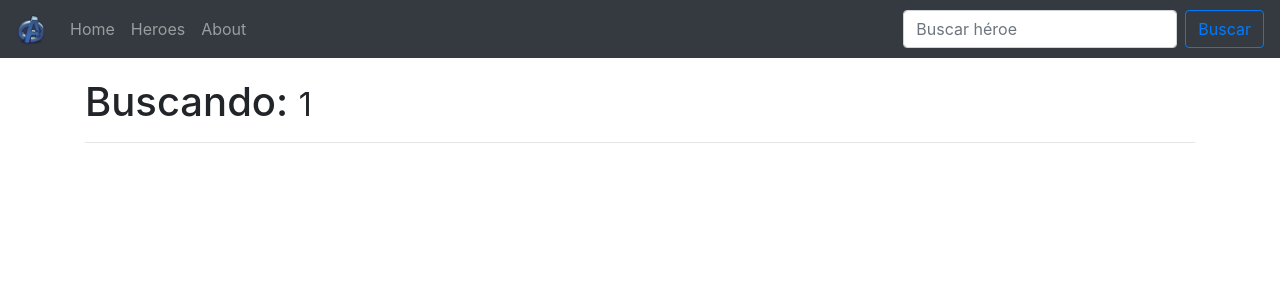
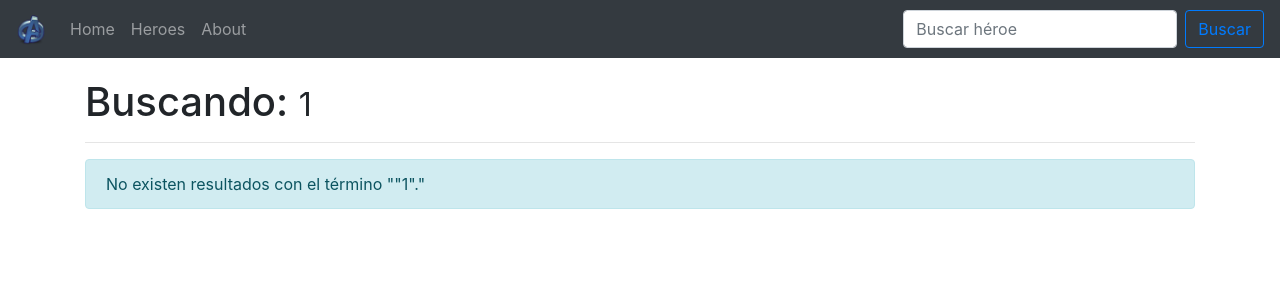
Before and after one commit to arturobarbaro/ComicApp, an Angular app: page /buscar/1 in a window 1280 px wide. Shown: the top 300 px of the page. Built offline with nearby package versions, Linux system fonts and the light colour scheme.

Commit message:
Mensaje de error si no hay búsquedas coincidentes con ngIf

```diff
--- a/src/app/components/buscador/buscador.component.html
+++ b/src/app/components/buscador/buscador.component.html
@@ -1,5 +1,14 @@
 <h1>Buscando: <small>{{termino}}</small></h1>
 <hr>
+
+<div class="row" *ngIf="heroes.length == 0">
+    <div class="col-md-12">
+        <div class="alert alert-info" role="alert">
+            No existen resultados con el término ""{{termino}}"."
+        </div>
+    </div>
+
+</div>
 
 <div class="card-columns">
 
```
